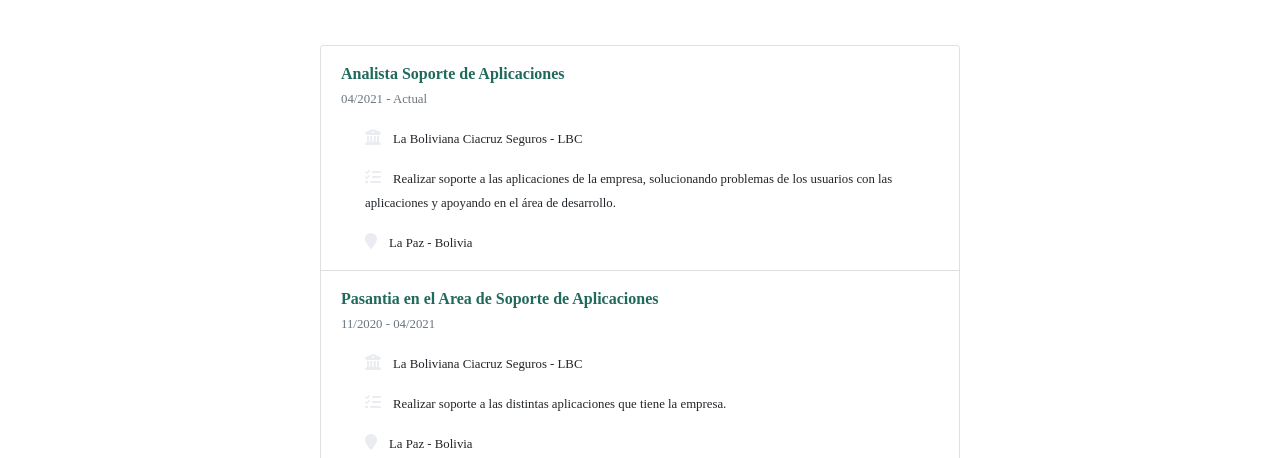
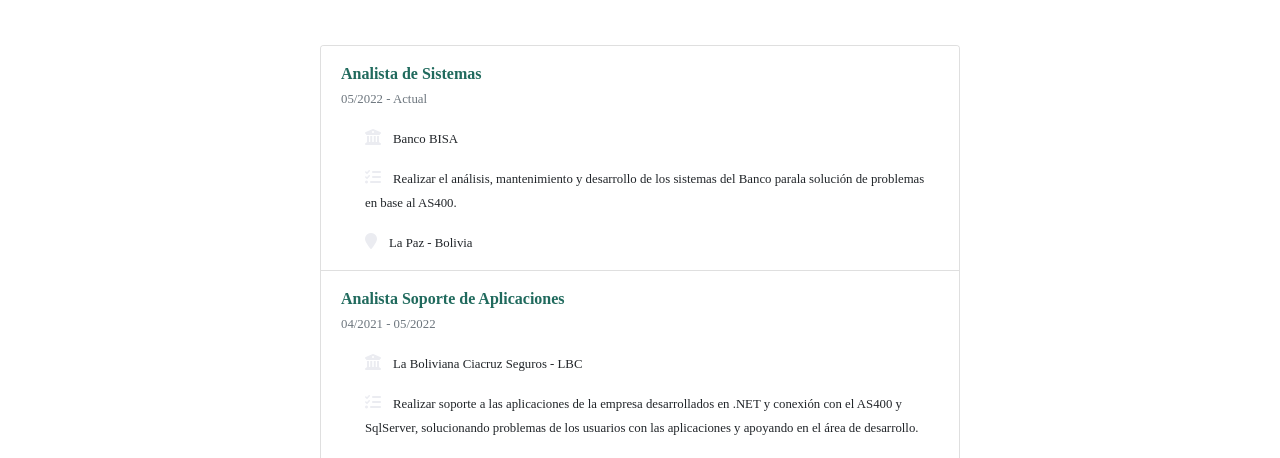
Before and after one commit to Aivan1909/CV, a plain HTML site: page pages/experiencia.html in a window 1280 px wide. Shown: the part 340-798 px from the top of the page. Drawn offline with nearby package versions, Linux system fonts and the light colour scheme; a web font is replaced by a local one.

Commit message:
Adición de experiencia labora Banco BISA.

```diff
--- a/pages/experiencia.html
+++ b/pages/experiencia.html
@@ -104,11 +104,45 @@
                             <div class="col-12">
                                 <div class="card-body py-3">
                                     <p class="card-title my-text-secondary font-weight-bold mb-0">
+                                        Analista de Sistemas
+                                    </p>
+                                    <p class="card-text">
+                                        <small class="text-muted">
+                                            05/2022 - Actual
+                                        </small>
+                                    </p>
+                                    <p class="card-text d-block pl-4">
+                                        <i class="fas fa-university my-text-light"></i>&nbsp;&nbsp;
+                                        <small>
+                                            Banco BISA
+                                        </small>
+                                    </p>
+                                    <p class="card-text d-block pl-4">
+                                        <i class="fas fa-tasks my-text-light"></i>&nbsp;&nbsp;
+                                        <small>
+                                            Realizar el análisis, mantenimiento y desarrollo de los sistemas del Banco parala solución de problemas en base al AS400.
+                                        </small>
+                                    </p>
+                                    <p class="card-text d-block pl-4">
+                                        <i class="fas fa-map-marker my-text-light"></i>&nbsp;&nbsp;
+                                        <small>
+                                            La Paz - Bolivia
+                                        </small>
+                                    </p>
+                                </div>
+                            </div>
+                        </div>
+                    </li>
+                    <li class="list-group-item p-0">
+                        <div class="row no-gutters">
+                            <div class="col-12">
+                                <div class="card-body py-3">
+                                    <p class="card-title my-text-secondary font-weight-bold mb-0">
                                         Analista Soporte de Aplicaciones
                                     </p>
                                     <p class="card-text">
                                         <small class="text-muted">
-                                            04/2021 - Actual
+                                            04/2021 - 05/2022
                                         </small>
                                     </p>
                                     <p class="card-text d-block pl-4">
@@ -120,7 +154,7 @@
                                     <p class="card-text d-block pl-4">
                                         <i class="fas fa-tasks my-text-light"></i>&nbsp;&nbsp;
                                         <small>
-                                            Realizar soporte a las aplicaciones de la empresa, solucionando problemas de los usuarios con las aplicaciones y apoyando en el área de desarrollo.
+                                            Realizar soporte a las aplicaciones de la empresa desarrollados en .NET y conexión con el AS400 y SqlServer, solucionando problemas de los usuarios con las aplicaciones y apoyando en el área de desarrollo.
                                         </small>
                                     </p>
                                     <p class="card-text d-block pl-4">
```
